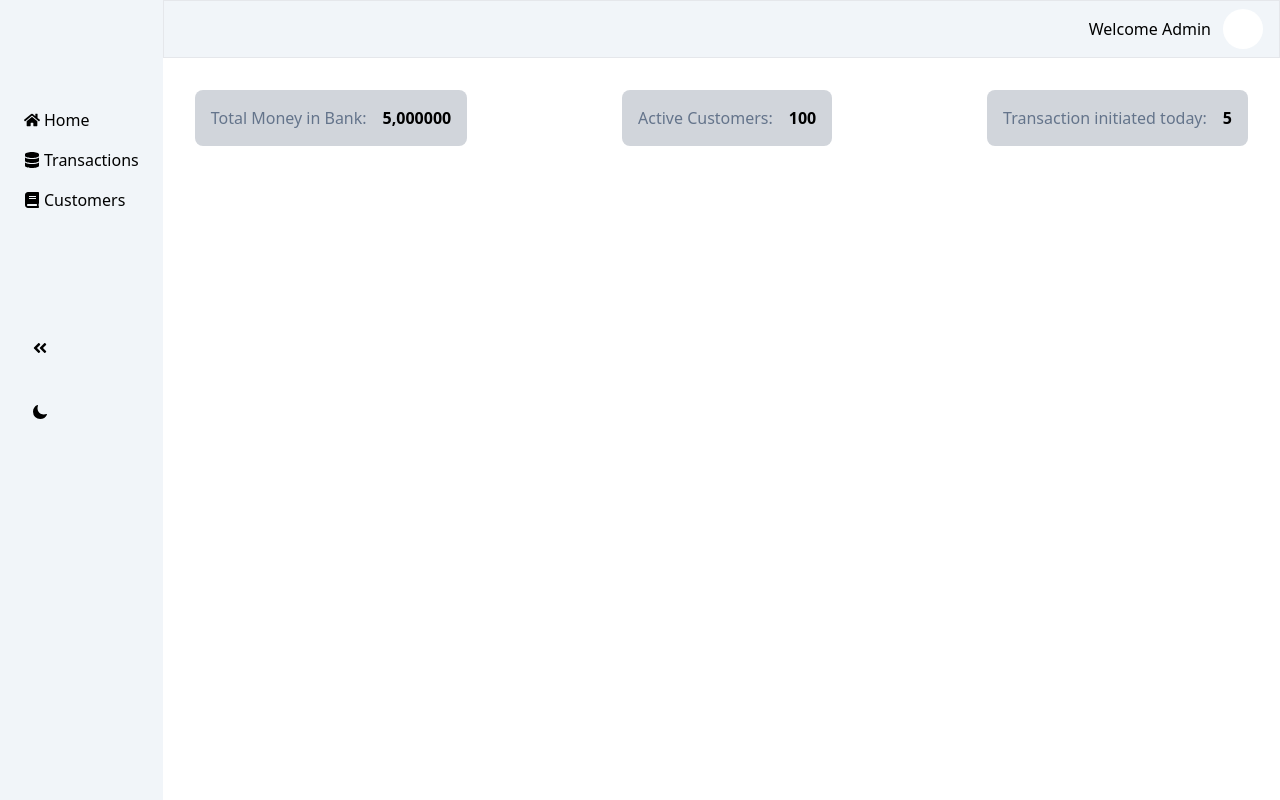
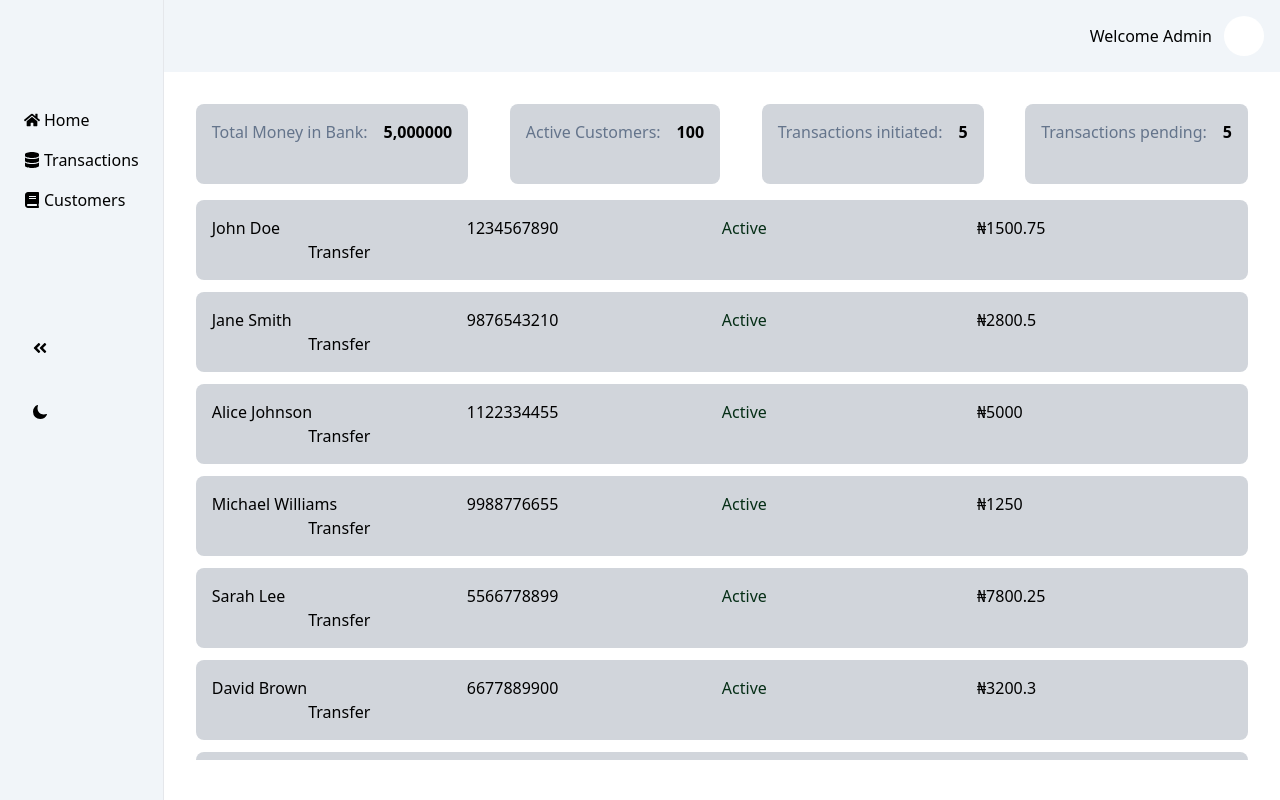
Before and after one commit to RidwanAdebosin/banking-dashboard, a React (Vite) app: page / in a window 1280 px wide. Built offline with nearby package versions, Linux system fonts and the light colour scheme.

Commit message:
feat: Transaction home page added

```diff
--- a/src/App.tsx
+++ b/src/App.tsx
@@ -1,7 +1,6 @@
 import { RouterProvider } from "react-router-dom";
 import router from "./Router/router";
 import "./App.css";
-
 function App() {
   return (
     <>
--- a/src/Pages/AdminDashBoard.tsx
+++ b/src/Pages/AdminDashBoard.tsx
@@ -1,10 +1,236 @@
 const Card = ({ children }) => {
-  return <div className="p-4 bg-gray-300 rounded-lg w-fit">{children}</div>;
+  return <div className="p-4  bg-gray-300 rounded-lg ">{children}</div>;
 };
+
+type UserDataType = [
+  {
+    name: string;
+    balance: number;
+    accountNumber: number;
+    accountType: string;
+    email: string;
+    phoneNumber: number;
+    address: string;
+    dateOfBirth: string | number;
+    lastTransaction: { date: number; amount: number; description: string };
+    accountStatus: string;
+    createdAt: number | string;
+    currency: string;
+    userType: string;
+    isVerified: boolean;
+  }
+];
+
+export const Button = ({ children, onClick }) => {
+  return <button onClick={onClick}>{children}</button>;
+};
+
+const usersData: UserDataType = [
+  {
+    name: "John Doe",
+    balance: 1500.75,
+    accountNumber: 1234567890,
+    accountType: "Checking",
+    email: "johndoe@example.com",
+    phoneNumber: +1234567890,
+    address: "123 Main St, Anytown, USA",
+    dateOfBirth: "1985-08-15",
+    lastTransaction: {
+      date: 2024 - 11 - 15,
+      amount: -200.0,
+      description: "ATM Withdrawal",
+    },
+    accountStatus: "Active",
+    createdAt: "2020-01-01",
+    currency: "USD",
+    userType: "Individual",
+    isVerified: true,
+  },
+  {
+    name: "Jane Smith",
+    balance: 2800.5,
+    accountNumber: 9876543210,
+    accountType: "Savings",
+    email: "janesmith@example.com",
+    phoneNumber: +1987654321,
+    address: "456 Oak St, Somecity, USA",
+    dateOfBirth: "1992-12-22",
+    lastTransaction: {
+      date: 2024 - 11 - 14,
+      amount: -50.0,
+      description: "Grocery Store Purchase",
+    },
+    accountStatus: "Active",
+    createdAt: "2018-05-15",
+    currency: "USD",
+    userType: "Individual",
+    isVerified: true,
+  },
+  {
+    name: "Alice Johnson",
+    balance: 5000.0,
+    accountNumber: 1122334455,
+    accountType: "Business",
+    email: "alice.johnson@business.com",
+    phoneNumber: +1122334455,
+    address: "789 Maple Ave, Bigcity, USA",
+    dateOfBirth: "1980-04-30",
+    lastTransaction: {
+      date: 2024 - 11 - 10,
+      amount: -1000.0,
+      description: "Supplier Payment",
+    },
+    accountStatus: "Active",
+    createdAt: "2015-02-20",
+    currency: "USD",
+    userType: "Business",
+    isVerified: true,
+  },
+  {
+    name: "Michael Williams",
+    balance: 1250.0,
+    accountNumber: 9988776655,
+    accountType: "Checking",
+    email: "michael.williams@example.com",
+    phoneNumber: +1298765432,
+    address: "321 Pine St, Villagetown, USA",
+    dateOfBirth: "1995-06-18",
+    lastTransaction: {
+      date: "2024-11-13",
+      amount: -50.0,
+      description: "Restaurant Payment",
+    },
+    accountStatus: "Active",
+    createdAt: "2017-07-10",
+    currency: "USD",
+    userType: "Individual",
+    isVerified: false,
+  },
+  {
+    name: "Sarah Lee",
+    balance: 7800.25,
+    accountNumber: 5566778899,
+    accountType: "Savings",
+    email: "sarah.lee@example.com",
+    phoneNumber: +1234567892,
+    address: "456 Birch Rd, Smalltown, USA",
+    dateOfBirth: "1990-11-05",
+    lastTransaction: {
+      date: "2024-11-16",
+      amount: 500.0,
+      description: "Salary Deposit",
+    },
+    accountStatus: "Active",
+    createdAt: "2016-03-01",
+    currency: "USD",
+    userType: "Individual",
+    isVerified: true,
+  },
+  {
+    name: "David Brown",
+    balance: 3200.3,
+    accountNumber: 6677889900,
+    accountType: "Checking",
+    email: "david.brown@example.com",
+    phoneNumber: +9876543210,
+    address: "101 Cherry Ln, Middletown, USA",
+    dateOfBirth: "1988-01-22",
+    lastTransaction: {
+      date: "2024-11-12",
+      amount: -120.0,
+      description: "Car Repair",
+    },
+    accountStatus: "Active",
+    createdAt: "2014-08-22",
+    currency: "USD",
+    userType: "Individual",
+    isVerified: true,
+  },
+  {
+    name: "Emily Davis",
+    balance: 550.75,
+    accountNumber: 4433221100,
+    accountType: "Checking",
+    email: "emily.davis@example.com",
+    phoneNumber: +1122334455,
+    address: "654 Willow St, Newtown, USA",
+    dateOfBirth: "1993-07-08",
+    lastTransaction: {
+      date: "2024-11-11",
+      amount: -40.0,
+      description: "Online Shopping",
+    },
+    accountStatus: "Suspended",
+    createdAt: "2021-06-12",
+    currency: "USD",
+    userType: "Individual",
+    isVerified: false,
+  },
+  {
+    name: "William Martinez",
+    balance: 920.1,
+    accountNumber: 2233445566,
+    accountType: "Business",
+    email: "william.martinez@business.com",
+    phoneNumber: +4455667788,
+    address: "432 Cedar St, Oldtown, USA",
+    dateOfBirth: "1983-05-14",
+    lastTransaction: {
+      date: "2024-11-09",
+      amount: -250.0,
+      description: "Office Supplies",
+    },
+    accountStatus: "Active",
+    createdAt: "2010-04-04",
+    currency: "USD",
+    userType: "Business",
+    isVerified: true,
+  },
+  {
+    name: "Olivia Moore",
+    balance: 3600.9,
+    accountNumber: 9988771122,
+    accountType: "Savings",
+    email: "olivia.moore@example.com",
+    phoneNumber: +1234987654,
+    address: "789 Oak Dr, Greenfield, USA",
+    dateOfBirth: "1994-09-10",
+    lastTransaction: {
+      date: "2024-11-13",
+      amount: 200.0,
+      description: "Refund",
+    },
+    accountStatus: "Active",
+    createdAt: "2019-05-18",
+    currency: "USD",
+    userType: "Individual",
+    isVerified: true,
+  },
+  {
+    name: "James Taylor",
+    balance: 450.4,
+    accountNumber: 6677881122,
+    accountType: "Checking",
+    email: "james.taylor@example.com",
+    phoneNumber: +2345678901,
+    address: "321 Elm St, Hilltop, USA",
+    dateOfBirth: "1999-02-27",
+    lastTransaction: {
+      date: "2024-11-10",
+      amount: -60.0,
+      description: "Movie Ticket",
+    },
+    accountStatus: "Active",
+    createdAt: "2022-12-04",
+    currency: "USD",
+    userType: "Individual",
+    isVerified: false,
+  },
+];
 
 const BankSummary = () => {
   return (
-    <article className="flex flex-wrap justify-between gap-10">
+    <article className="grid grid-cols-2 gap-2 lg:flex justify-between h-[10svh]">
       <Card>
         <div className="lg:flex gap-4">
           <p className="text-[#64748B]">Total Money in Bank: </p>
@@ -21,7 +247,14 @@ const BankSummary = () => {
 
       <Card>
         <div className="lg:flex gap-4">
-          <p className="text-[#64748B]">Transaction initiated today: </p>
+          <p className="text-[#64748B]">Transactions initiated: </p>
+          <strong>5</strong>
+        </div>
+      </Card>
+
+      <Card>
+        <div className="lg:flex gap-4">
+          <p className="text-[#64748B]">Transactions pending: </p>
           <strong>5</strong>
         </div>
       </Card>
@@ -29,10 +262,32 @@ const BankSummary = () => {
   );
 };
 
+const Transaction = () => {
+  const handleTransfer = () => {};
+  return (
+    <section className="grid grid-cols-1 gap-3 mt-4 h-[70svh] overflow-scroll">
+      {usersData.map((user) => (
+        <Card>
+          <div className="grid grid-cols-4">
+            <p>{user.name}</p>
+            <p>{user.accountNumber}</p>
+            <p className={"Active" ? "text-green-950" : "text-red-700"}>
+              {user.accountStatus}
+            </p>
+            <p>₦{user.balance}</p>
+            <Button onClick={() => handleTransfer()}>Transfer</Button>
+          </div>
+        </Card>
+      ))}
+    </section>
+  );
+};
+
 const AdminDashBoard = () => {
   return (
     <section className="py-8 px-4 lg:px-8">
       <BankSummary />
+      <Transaction />
     </section>
   );
 };
--- a/src/Router/Layout.tsx
+++ b/src/Router/Layout.tsx
@@ -4,13 +4,13 @@ import Navigation from "../components/Navigation";
 
 const Layout = () => {
   return (
-    <div className="flex">
-      <aside className="bg-slate-100 px-4 dark:bg-blue-950 h-screen">
+    <div className="flex w-full">
+      <aside className="relative z-20 bg-slate-100 px-4 dark:bg-blue-950 h-screen border-r">
         <SideBar />
       </aside>
 
       <div className="flex flex-col h-screen w-full">
-        <header className="bg-slate-100 border py-2 flex justify-end dark:bg-blue-950 dark:text-white items-center pr-4">
+        <header className="bg-slate-100 py-4 flex justify-end dark:bg-blue-950 dark:text-white items-center pr-4">
           <Navigation />
         </header>
         <main className="h-[100%]  dark:bg-blue-950">
--- a/src/components/SideBar.tsx
+++ b/src/components/SideBar.tsx
@@ -81,16 +81,23 @@ const SideBar = () => {
           onClick={() => handleExpandNav()}
           className="lg:px-4 px-2  py-2 mt-28 cursor-pointer hover:rounded-full hover:bg-slate-400 block dark:text-white"
           role="expand"
+          aria-label="expand navigation"
         >
           {expandNav ? <FaAngleDoubleRight /> : <FaAngleDoubleLeft />}
         </button>
 
         <button
           className="dark:text-white lg:px-4 py-2 px-2 mt-8 cursor-pointer hover:rounded-full hover:bg-slate-400 block"
-          aria-role="switch"
+          role="switch"
+          aria-checked={theme}
+          aria-label={`Switched to ${theme ? "dark" : "light"} mode`}
           onClick={() => handleThemeMode()}
         >
-          {theme ? <IoSunny /> : <IoMoon />}
+          {theme ? (
+            <IoSunny aria-hidden="true" />
+          ) : (
+            <IoMoon aria-hidden="true" />
+          )}
         </button>
       </section>
     </>
```
